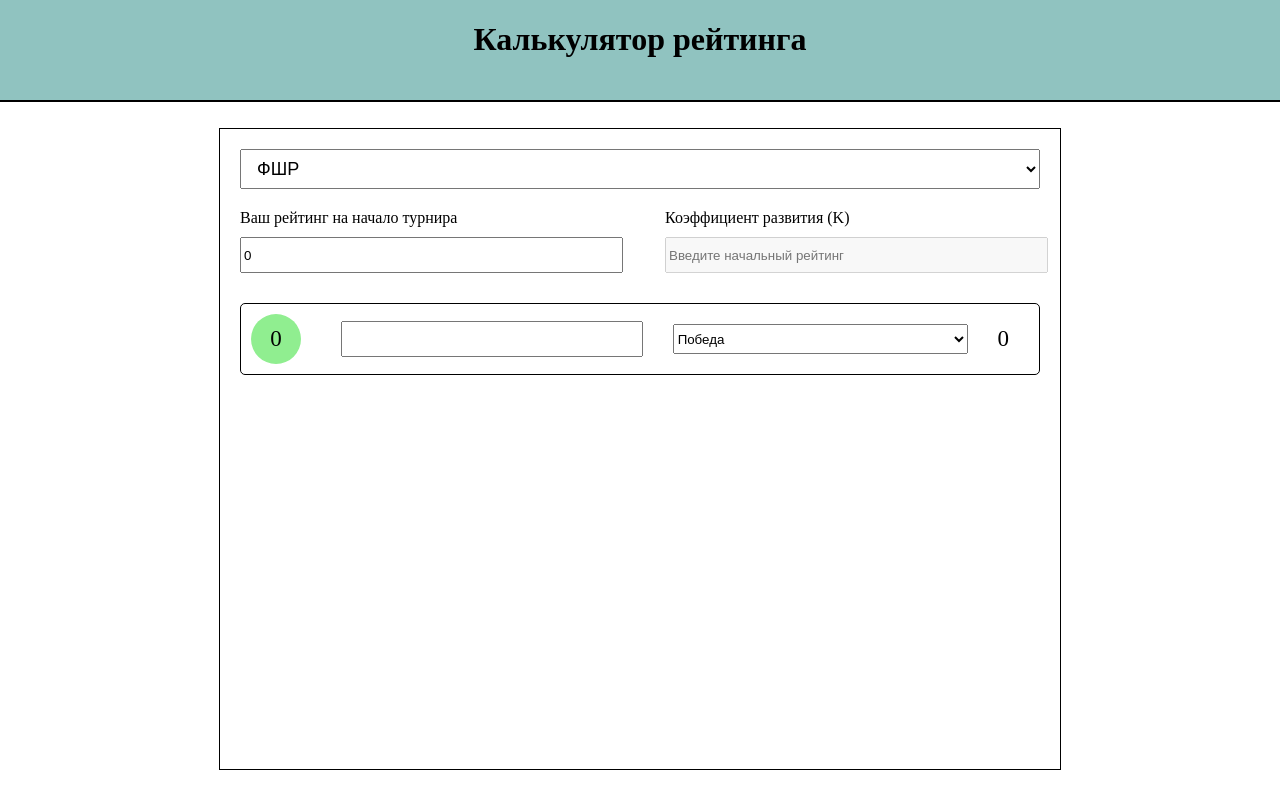
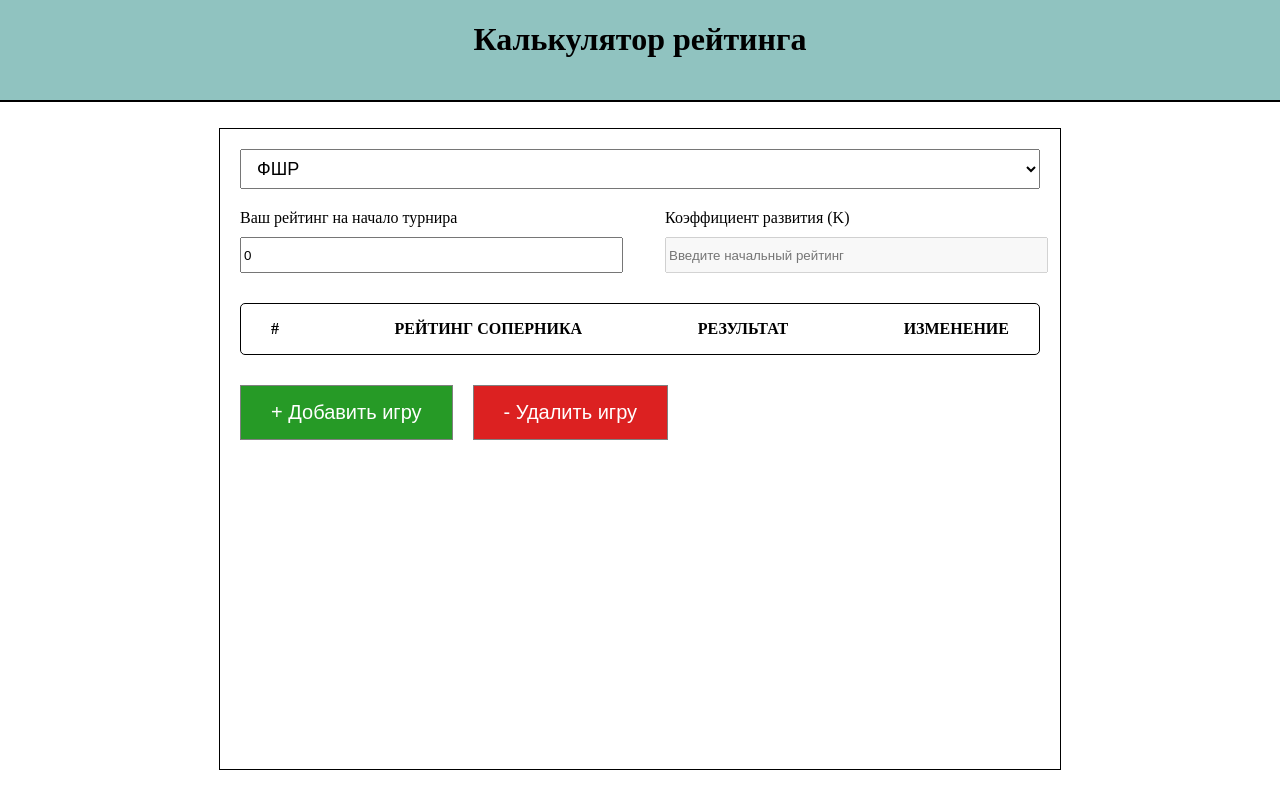
Before and after one commit to DmitryPetrakevich/chess-rating-calculator, a Vue app: page / in a window 1280 px wide. Built offline with nearby package versions, Linux system fonts and the light colour scheme.

Commit message:
реализовал компонент gamelist, добавил функции добалвения и удаления игр

```diff
--- a/package.json
+++ b/package.json
@@ -9,6 +9,7 @@
     "preview": "vite preview"
   },
   "dependencies": {
+    "pinia": "^3.0.3",
     "vue": "^3.5.18"
   },
   "devDependencies": {
--- a/src/components/GameItem.vue
+++ b/src/components/GameItem.vue
@@ -2,28 +2,41 @@
     <div class="game-item">
         <div class="game-item__container">
             <p class="game-item-number">
-                0
+                {{ number }}
             </p>
 
-            <input class="game-item-rating">
+            <input
+            class="game-item-rating"
+            type="number"
+            v-model="rating"
+            />
 
-            </input>
-
-            <select class="game-item-result">
-                <option class="game-item-result-option">Победа</option>
-                <option class="game-item-result-option">Поражение</option>
-                <option class="game-item-result-option">Ничья</option>
+            <select class="game-item-result" v-model="result">
+                <option value="1" class="game-item-result-option" >Победа</option>
+                <option value="-1" class="game-item-result-option">Поражение</option>
+                <option value="0" class="game-item-result-option">Ничья</option>
             </select>
 
             <p class="game-item-change">
-                0
+                {{ change }}
             </p>
         </div>
     </div>
 </template>
 
 <script setup>
+import { ref } from 'vue';
 
+const props = defineProps({
+    number: Number,
+    rating: Number,
+    result: Number,
+    change: Number,
+});
+
+let rating = ref(props.rating);
+let result = ref(props.result);
+let change = ref(props.change);
 </script>
 
 <style scoped lang="less">
@@ -60,20 +73,21 @@
 }
 
 .game-item-result {
-    margin-right: 10px;
+    // margin-right: 100px;
     width: 100%;
     max-width: 100%;
     min-width: 100px;
     height: 30px;
 
     &-option {
-        font-size: 15px;
+        font-size: 18px;
     }
 }
 
 .game-item-change {
     font-size: 23px;
-    margin: 0 20px;
+    margin-right: 60px;
+    margin-left: 60px;
 }
 
 </style>
--- a/src/components/GameList.vue
+++ b/src/components/GameList.vue
@@ -0,0 +1,107 @@
+<template>
+    <div class="game-list">
+        <div  class="game-list__container">
+            <div class="game-list-header">
+                <p class="game-list-header-number">
+                    #
+                </p>
+
+                <p class="game-list-header-rating">
+                    Рейтинг соперника
+                </p>
+
+                <p class="game-list-header-result">
+                    Результат
+                </p>
+
+                <p class="game-list-header-change">
+                    Изменение
+                </p>
+            </div>
+
+            <div class="game-list-games">
+                <GameItem
+                v-for="(game,index) in store.games"
+                :key="game.id"
+                :number="index + 1"
+                :rating="game.rating"
+                :result="game.result"
+                :change="game.change"
+                />
+            </div>
+
+            <div class="game-list-games-btns">
+                <button
+                class="game-list-games-btn-add"
+                @click="store.addGame"
+                >
+                    + Добавить игру
+                </button>
+
+                <button
+                class="game-list-games-btn-del"
+                @click="store.deleteGame"
+                >
+                    - Удалить игру
+                </button>
+
+            </div>
+        </div>
+    </div>
+</template>
+
+<script setup>
+import GameItem from './GameItem.vue';
+import { useChessStore } from '../stores/chessStore';
+
+let store = useChessStore();
+
+</script>
+
+<style scoped lang="less">
+.game-list-header {
+    display: flex;
+    justify-content: space-between;
+    gap: 20px;
+    padding: 0 30px;
+    font-size: 16px;
+    font-weight: 800;
+    text-transform: uppercase;
+    border: 1px solid black;
+    border-radius: 5px;
+}
+
+.game-list-header-number {
+}
+
+.game-list-header-rating {
+}
+
+.game-list-header-result {
+}
+
+.game-list-games-btns {
+    display: flex;
+    gap: 20px;
+    margin-top: 30px;
+}
+
+.game-list-games-btn-add {
+    display: flex;
+    padding: 15px 30px;
+    background-color: rgb(38, 154, 38);
+    color: white;
+    border: 1px solid grey;
+    font-size: 20px;
+}
+
+.game-list-games-btn-del {
+    display: flex;
+    padding: 15px 30px;
+    background-color: rgb(220, 33, 33);
+    color: white;
+    border: 1px solid grey;
+    font-size: 20px;
+}
+
+</style>
--- a/src/components/RatingCalculator.vue
+++ b/src/components/RatingCalculator.vue
@@ -2,7 +2,8 @@
     <div class="rating-calculator">
         <div class="rating-calculator__container">
             <RatingSettings />
-            <GameItem />
+            <GameList />
+
         </div>
     </div>
 
@@ -12,6 +13,7 @@
 
 import RatingSettings from './RatingSettings.vue';
 import GameItem from './GameItem.vue';
+import GameList from './GameList.vue';
 
 </script>
 
@@ -26,7 +28,8 @@ import GameItem from './GameItem.vue';
         // align-items: center;
         gap: 30px;
         max-width: 800px;
-        height: 600px;
+        min-height: 600px;
+        height: auto;
         padding: 20px;
         margin: 0 auto;
         border: 1px solid black;
--- a/src/components/RatingSettings.vue
+++ b/src/components/RatingSettings.vue
@@ -49,7 +49,6 @@ let infoText = computed(() => {
     if (num < 2400) return '20 (2200-2399)'
     if (num >= 2400) return '10 (>2400)'
 })
-
 </script>
 
 <style scoped lang="less">
@@ -97,8 +96,5 @@ let infoText = computed(() => {
 .rating-settings-coefficient-input {
     width: 100%;
     height: 30px;
-
-
 }
-
 </style>
--- a/src/main.js
+++ b/src/main.js
@@ -1,5 +1,11 @@
 import { createApp } from 'vue'
-import './style.css'
+import { createPinia } from 'pinia'
 import App from './App.vue'
 
-createApp(App).mount('#app')
+const app = createApp(App)
+
+const pinia = createPinia()
+
+app.use(pinia)
+
+app.mount('#app')
--- a/src/stores/chessStore.js
+++ b/src/stores/chessStore.js
@@ -2,9 +2,22 @@ import { defineStore } from "pinia";
 
 export const useChessStore = defineStore("chess", {
   state: () => ({
-    todos: [],
+    games: [],
   }),
   actions: {
+    addGame() {
+      this.games.push({
+        id: Date.now(),
+        rating: 1000,
+        result: 1,
+        change: 0,
+      })
+    },
 
+    deleteGame() {
+      if(this.games.length > 1) {
+        this.games.pop();
+      }
+    }
   },
 });
```
Also changed, not shown: 1 other file (tests, documents, lock files or other folders).
